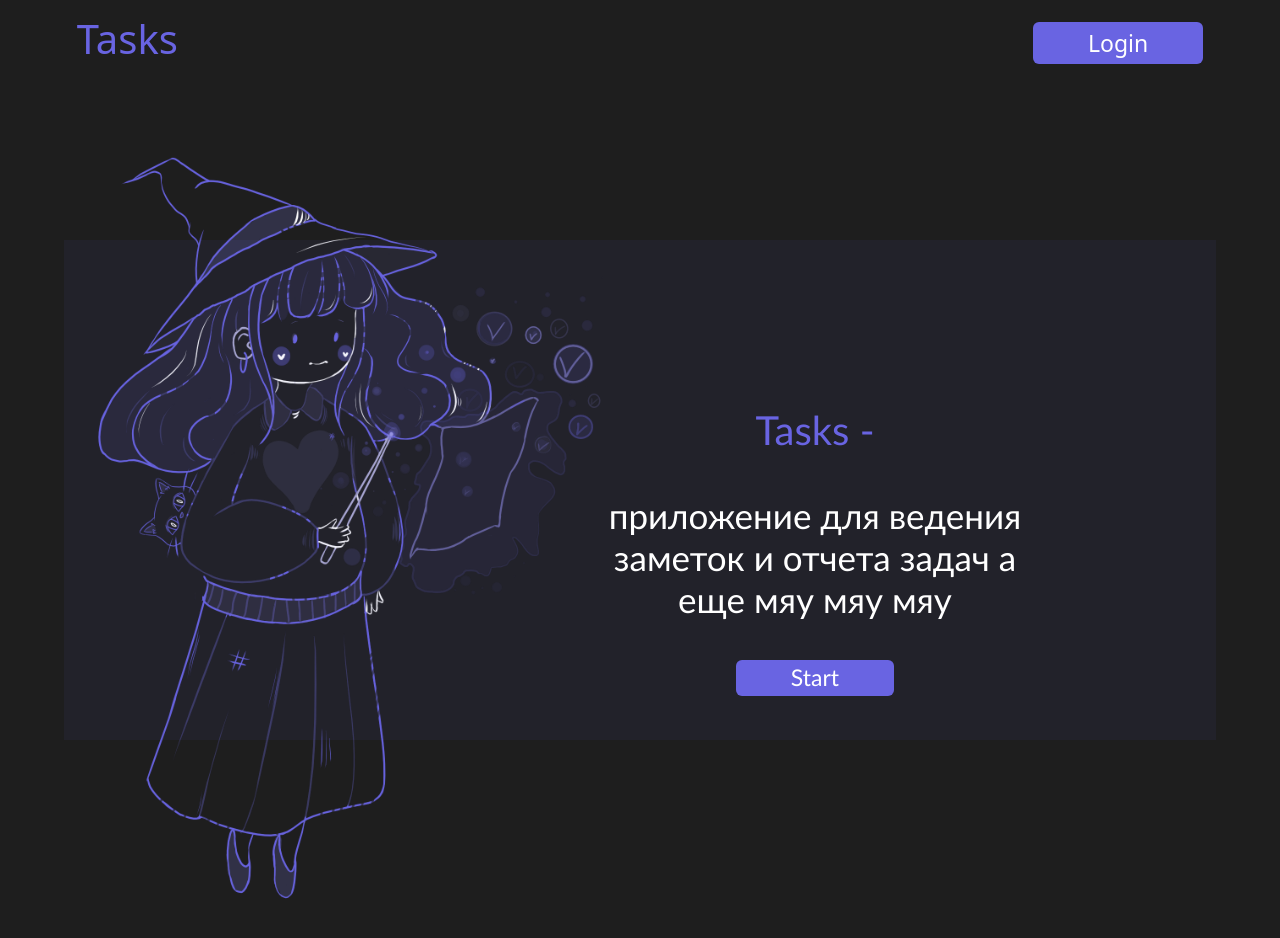
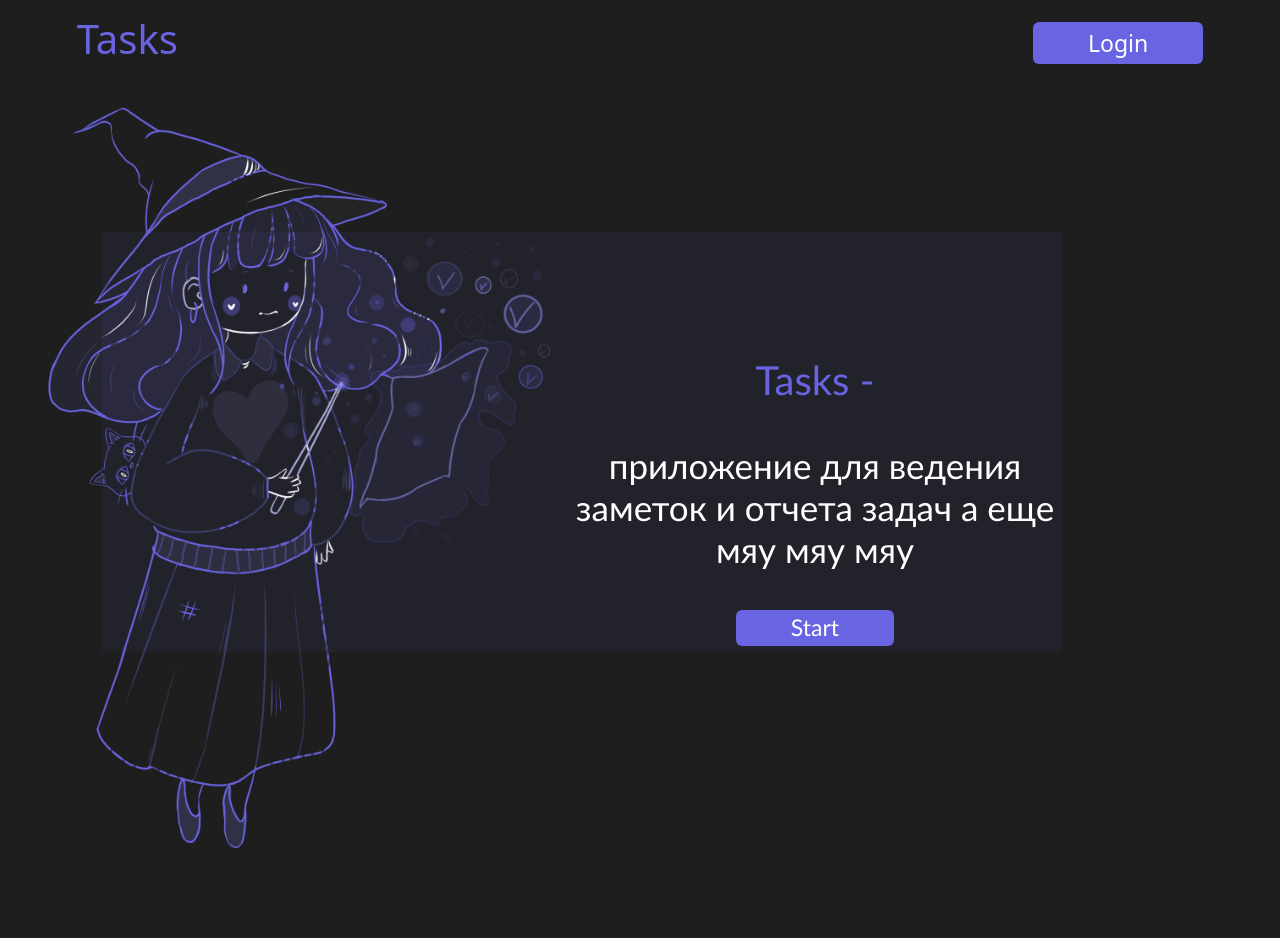
Before and after one commit to tvoynichtozestvo/Tasks, a React (Vite) app: page / in a window 1280 px wide. Shown: the top 938 px of the page. Built offline with nearby package versions, Linux system fonts and the light colour scheme.

Commit message:
GGGGGGGGGGGGGGGGG

```diff
--- a/src/widgets/MainPage/MainPage.module.scss
+++ b/src/widgets/MainPage/MainPage.module.scss
@@ -3,6 +3,7 @@
   background: variables.$basic-500;
   height: 60rem;
   padding-right: 200px;
+
   &_wrapper{
     display: flex;
     justify-content: center;
@@ -26,7 +27,7 @@
     font-size: 40px;
     color: #6964E2;
     text-align: center;
-    width: 420px;
+    width: 520px;
     line-height: 1.2;
     z-index: 1;
 
@@ -50,9 +51,14 @@
   }
 
   @media screen and (max-width: 1650px) {
+    &_wrapper{
+    margin-top: -100px;
+    }
     &_block {
-      width: 90%;
-      left: 5%;
+      width: 75%;
+      height: 420px;
+      left: 8%;
+      top: 29%;
     }
     &_image {
       img{
```
